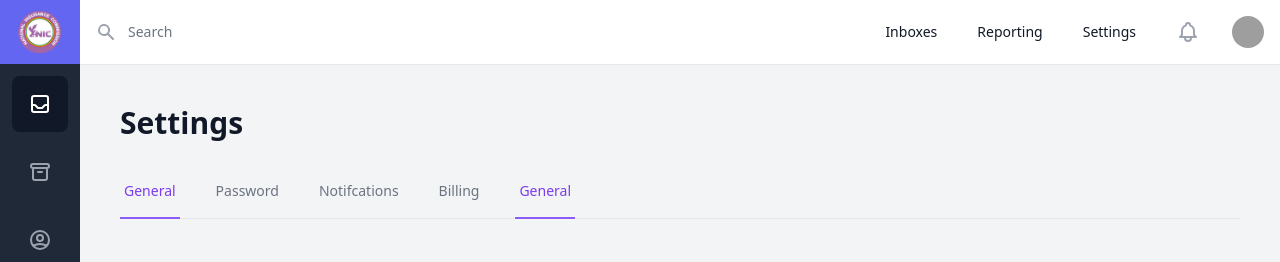
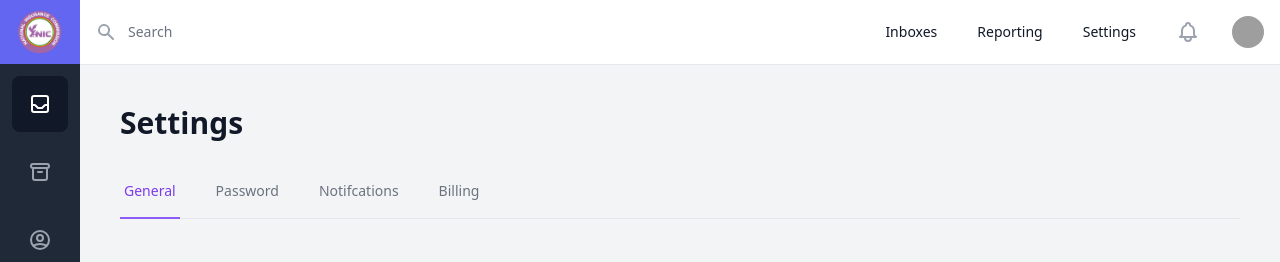
Before and after one commit to Khoby-790/template-nic, a React (Create React App) app: page /settings in a window 1280 px wide. Shown: the top 262 px of the page. Built offline with nearby package versions, Linux system fonts and the light colour scheme; grey boxes are pictures that could not be loaded.

Commit message:
--- Auto-Git Commit ---

```diff
--- a/src/pages/Settings/Settings.tsx
+++ b/src/pages/Settings/Settings.tsx
@@ -46,7 +46,7 @@ const Settings = (props: Props) => {
                                             <NavTab value={tab} name="Password" tab="password" setTab={setTab} />
                                             <NavTab value={tab} name="Notifcations" tab="notifications" setTab={setTab} />
                                             <NavTab value={tab} name="Billing" tab="billing" setTab={setTab} />
-                                            <NavTab value={tab} name="General" tab="general" setTab={setTab} />
+                                            {/* <NavTab value={tab} name="General" tab="general" setTab={setTab} /> */}
                                         </nav>
                                     </div>
                                 </div>
```
